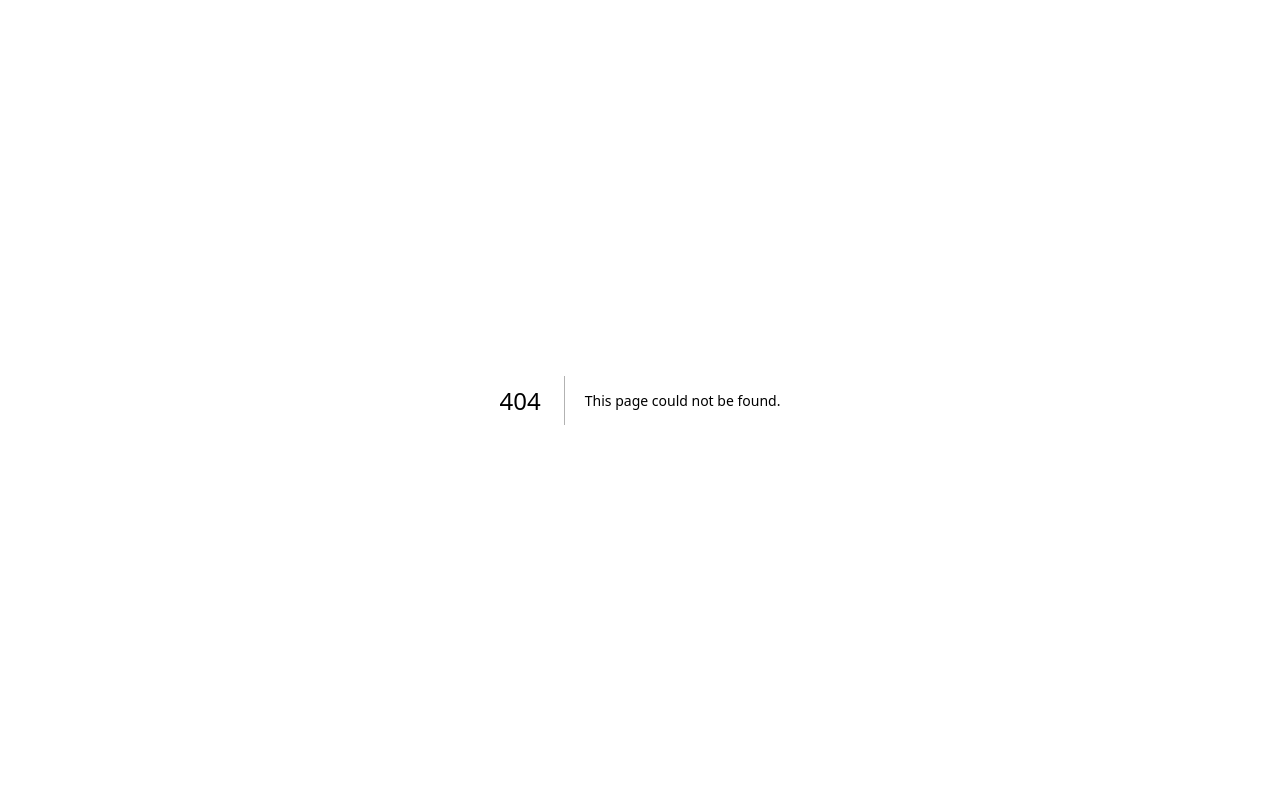
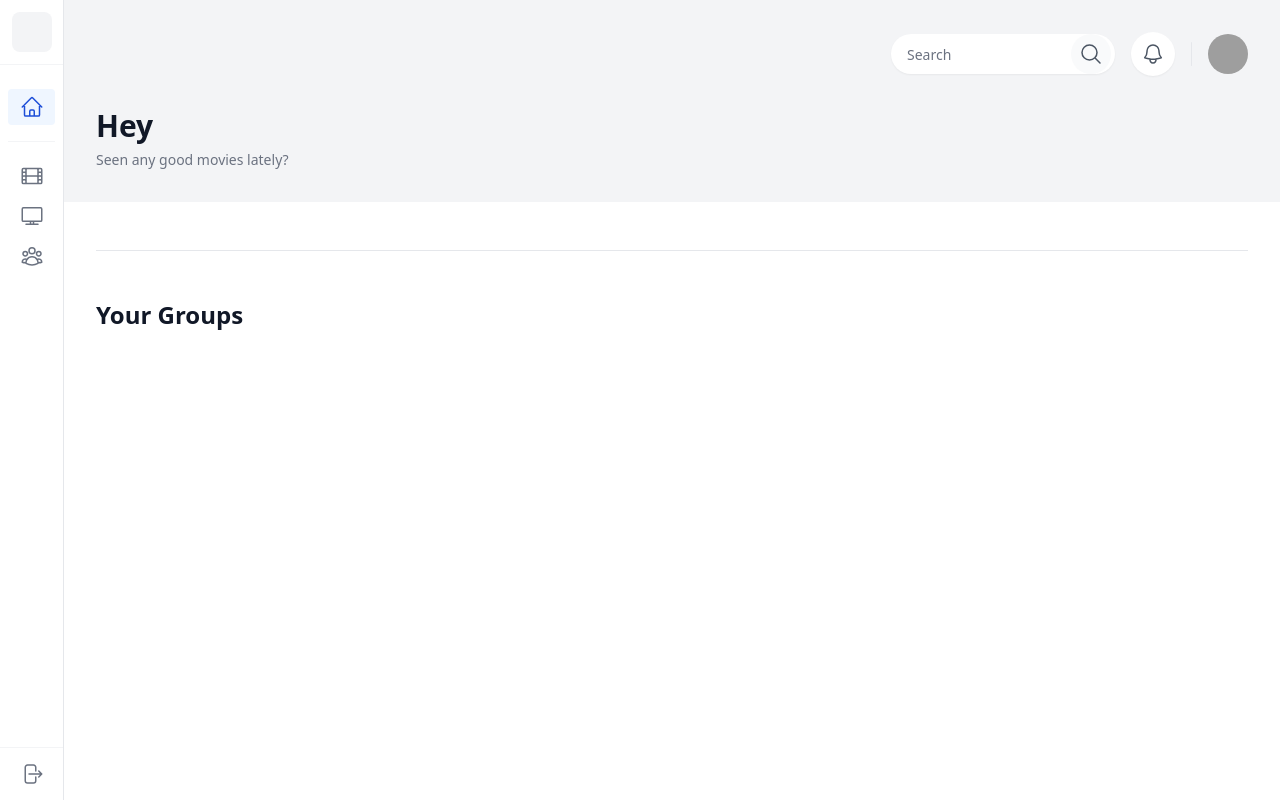
Before and after one commit to JTy3/movie-club-nextjs, a Next.js app: page /app/groups in a window 1280 px wide. Before the commit this address had no page. Built offline with nearby package versions, Linux system fonts and the light colour scheme; no server answers; grey boxes are pictures that could not be loaded.

Commit message:
Chore: Clean up SVGs and start nested app pages

```diff
--- a/components/Dashboard/Banner/index.tsx
+++ b/components/Dashboard/Banner/index.tsx
@@ -1,3 +1,4 @@
+import { BellIcon, MagnifyingGlassIcon } from "@heroicons/react/24/outline";
 import { useSession } from "next-auth/react";
 
 const Banner: React.FC = () => {
@@ -25,20 +26,7 @@ const Banner: React.FC = () => {
                 className="absolute end-1 top-1/2 -translate-y-1/2 rounded-full bg-gray-50 p-2 text-gray-600 transition hover:text-gray-700"
               >
                 <span className="sr-only">Search</span>
-                <svg
-                  xmlns="http://www.w3.org/2000/svg"
-                  className="h-4 w-4"
-                  fill="none"
-                  viewBox="0 0 24 24"
-                  stroke="currentColor"
-                  stroke-width="2"
-                >
-                  <path
-                    stroke-linecap="round"
-                    stroke-linejoin="round"
-                    d="M21 21l-6-6m2-5a7 7 0 11-14 0 7 7 0 0114 0z"
-                  />
-                </svg>
+                <MagnifyingGlassIcon className="h-6 w-6" />
               </button>
             </div>
 
@@ -47,20 +35,7 @@ const Banner: React.FC = () => {
               className="block shrink-0 rounded-full bg-white p-2.5 text-gray-600 shadow-sm hover:text-gray-700"
             >
               <span className="sr-only">Notifications</span>
-              <svg
-                xmlns="http://www.w3.org/2000/svg"
-                className="h-5 w-5"
-                fill="none"
-                viewBox="0 0 24 24"
-                stroke="currentColor"
-                stroke-width="2"
-              >
-                <path
-                  stroke-linecap="round"
-                  stroke-linejoin="round"
-                  d="M15 17h5l-1.405-1.405A2.032 2.032 0 0118 14.158V11a6.002 6.002 0 00-4-5.659V5a2 2 0 10-4 0v.341C7.67 6.165 6 8.388 6 11v3.159c0 .538-.214 1.055-.595 1.436L4 17h5m6 0v1a3 3 0 11-6 0v-1m6 0H9"
-                />
-              </svg>
+              <BellIcon className="h-6 w-6" />
             </a>
           </div>
 
--- a/components/Dashboard/DashboardNav/index.tsx
+++ b/components/Dashboard/DashboardNav/index.tsx
@@ -1,11 +1,18 @@
-import { HomeIcon } from "@heroicons/react/24/solid";
-import { useSession, signOut } from "next-auth/react";
-import { Button } from "@/components/ui";
+import {
+  HomeIcon,
+  UserGroupIcon,
+  FilmIcon,
+  TvIcon,
+  ArrowRightOnRectangleIcon,
+} from '@heroicons/react/24/outline';
+import { useSession, signOut } from 'next-auth/react';
+import { Button } from '@/components/ui';
+import Link from 'next/link';
 
 const DashboardNav: React.FC = () => {
   const { data: session } = useSession();
   return (
-    <div className="h-screen sticky top-0 flex h-screen w-16 flex-col justify-between border-e bg-white">
+    <div className="h-screen sticky top-0 flex w-16 flex-col justify-between border-e bg-white">
       <div>
         <div className="inline-flex h-16 w-16 items-center justify-center">
           <span className="grid h-10 w-10 place-content-center rounded-lg bg-gray-100 text-xs text-gray-600">
@@ -21,64 +28,45 @@ const DashboardNav: React.FC = () => {
                 className="t group relative flex justify-center rounded bg-blue-50 px-2 py-1.5 text-blue-700"
               >
                 <HomeIcon className="h-6 w-6" />
-
                 <span className="absolute start-full top-1/2 ms-4 -translate-y-1/2 rounded bg-gray-900 px-2 py-1.5 text-xs font-medium text-white opacity-0 group-hover:opacity-100">
-                  General
+                  Home
                 </span>
               </a>
             </div>
 
             <ul className="space-y-1 border-t border-gray-100 pt-4">
               <li>
-                <a
-                  href=""
+                <Link
+                  href={`/app/movies`}
                   className="group relative flex justify-center rounded px-2 py-1.5 text-gray-500 hover:bg-gray-50 hover:text-gray-700"
                 >
-                  <svg
-                    xmlns="http://www.w3.org/2000/svg"
-                    className="h-5 w-5 opacity-75"
-                    fill="none"
-                    viewBox="0 0 24 24"
-                    stroke="currentColor"
-                    stroke-width="2"
-                  >
-                    <path
-                      stroke-linecap="round"
-                      stroke-linejoin="round"
-                      d="M17 20h5v-2a3 3 0 00-5.356-1.857M17 20H7m10 0v-2c0-.656-.126-1.283-.356-1.857M7 20H2v-2a3 3 0 015.356-1.857M7 20v-2c0-.656.126-1.283.356-1.857m0 0a5.002 5.002 0 019.288 0M15 7a3 3 0 11-6 0 3 3 0 016 0zm6 3a2 2 0 11-4 0 2 2 0 014 0zM7 10a2 2 0 11-4 0 2 2 0 014 0z"
-                    />
-                  </svg>
-
+                  <FilmIcon className="h-6 w-6" />
                   <span className="absolute start-full top-1/2 ms-4 -translate-y-1/2 rounded bg-gray-900 px-2 py-1.5 text-xs font-medium text-white opacity-0 group-hover:opacity-100">
-                    Teams
+                    Movies
                   </span>
-                </a>
+                </Link>
               </li>
-
               <li>
-                <a
-                  href=""
+                <Link
+                  href={`/app/tv-shows`}
                   className="group relative flex justify-center rounded px-2 py-1.5 text-gray-500 hover:bg-gray-50 hover:text-gray-700"
                 >
-                  <svg
-                    xmlns="http://www.w3.org/2000/svg"
-                    className="h-5 w-5 opacity-75"
-                    fill="none"
-                    viewBox="0 0 24 24"
-                    stroke="currentColor"
-                    stroke-width="2"
-                  >
-                    <path
-                      stroke-linecap="round"
-                      stroke-linejoin="round"
-                      d="M16 7a4 4 0 11-8 0 4 4 0 018 0zM12 14a7 7 0 00-7 7h14a7 7 0 00-7-7z"
-                    />
-                  </svg>
-
+                  <TvIcon className="h-6 w-6" />
                   <span className="absolute start-full top-1/2 ms-4 -translate-y-1/2 rounded bg-gray-900 px-2 py-1.5 text-xs font-medium text-white opacity-0 group-hover:opacity-100">
-                    Account
+                    TV Shows
                   </span>
-                </a>
+                </Link>
+              </li>
+              <li>
+                <Link
+                  href={`/app/groups`}
+                  className="group relative flex justify-center rounded px-2 py-1.5 text-gray-500 hover:bg-gray-50 hover:text-gray-700"
+                >
+                  <UserGroupIcon className="h-6 w-6" />
+                  <span className="absolute start-full top-1/2 ms-4 -translate-y-1/2 rounded bg-gray-900 px-2 py-1.5 text-xs font-medium text-white opacity-0 group-hover:opacity-100">
+                    Groups
+                  </span>
+                </Link>
               </li>
             </ul>
           </nav>
@@ -92,21 +80,7 @@ const DashboardNav: React.FC = () => {
           type="submit"
           className="group relative flex w-full justify-center rounded-lg px-2 py-1.5 text-sm text-gray-500 hover:bg-gray-50 hover:text-gray-700"
         >
-          <svg
-            xmlns="http://www.w3.org/2000/svg"
-            className="h-5 w-5 opacity-75"
-            fill="none"
-            viewBox="0 0 24 24"
-            stroke="currentColor"
-            stroke-width="2"
-          >
-            <path
-              stroke-linecap="round"
-              stroke-linejoin="round"
-              d="M17 16l4-4m0 0l-4-4m4 4H7m6 4v1a3 3 0 01-3 3H6a3 3 0 01-3-3V7a3 3 0 013-3h4a3 3 0 013 3v1"
-            />
-          </svg>
-
+          <ArrowRightOnRectangleIcon className="h-6 w-6" />
           <span className="absolute start-full top-1/2 ms-4 -translate-y-1/2 rounded bg-gray-900 px-2 py-1.5 text-xs font-medium text-white opacity-0 group-hover:opacity-100">
             Logout
           </span>
@@ -116,4 +90,4 @@ const DashboardNav: React.FC = () => {
   );
 };
 
-export default DashboardNav
+export default DashboardNav;
--- a/components/HeaderNav/index.tsx
+++ b/components/HeaderNav/index.tsx
@@ -1,5 +1,6 @@
 import { Button } from "../ui";
 import { useSession, signIn, signOut } from "next-auth/react";
+import { UserIcon } from "@heroicons/react/24/outline";
 
 const HeaderNav: React.FC = () => {
   const { data: session } = useSession();
@@ -13,15 +14,7 @@ const HeaderNav: React.FC = () => {
             type="button"
           >
             <span className="sr-only">Account</span>
-            <svg
-              className="h-5 w-5"
-              fill="none"
-              stroke="currentColor"
-              viewBox="0 0 24 24"
-              xmlns="http://www.w3.org/2000/svg"
-            >
-              <path d="M16 7a4 4 0 11-8 0 4 4 0 018 0zM12 14a7 7 0 00-7 7h14a7 7 0 00-7-7z"></path>
-            </svg>
+            <UserIcon className="h-6 w-6" />
           </button>
         </div>
 
--- /dev/null
+++ b/pages/app/groups/index.tsx
@@ -0,0 +1,20 @@
+import { DashboardNav, Banner } from "@/components/Dashboard";
+
+const MyGroupsPage = () => {
+  return (
+    <div className="flex">
+      <DashboardNav />
+      <div className="w-full">
+        <Banner />
+        <div className="mx-auto max-w-screen-xl px-4 sm:px-6 lg:px-8">
+          <hr className="my-12" />
+          <h2 className="text-xl font-bold text-gray-900 sm:text-2xl">
+            Your Groups
+          </h2>
+        </div>
+      </div>
+    </div>
+  );
+};
+
+export default MyGroupsPage;
--- /dev/null
+++ b/pages/app/movies/index.tsx
@@ -0,0 +1,20 @@
+import { DashboardNav, Banner } from "@/components/Dashboard";
+
+const MyMoviePage = () => {
+  return (
+    <div className="flex">
+      <DashboardNav />
+      <div className="w-full">
+        <Banner />
+        <div className="mx-auto max-w-screen-xl px-4 sm:px-6 lg:px-8">
+          <hr className="my-12" />
+          <h2 className="text-xl font-bold text-gray-900 sm:text-2xl">
+            Your Movies
+          </h2>
+        </div>
+      </div>
+    </div>
+  );
+};
+
+export default MyMoviePage;
--- /dev/null
+++ b/pages/app/tv-shows/index.tsx
@@ -0,0 +1,20 @@
+import { DashboardNav, Banner } from "@/components/Dashboard";
+
+const MyTvPage = () => {
+  return (
+    <div className="flex">
+      <DashboardNav />
+      <div className="w-full">
+        <Banner />
+        <div className="mx-auto max-w-screen-xl px-4 sm:px-6 lg:px-8">
+          <hr className="my-12" />
+          <h2 className="text-xl font-bold text-gray-900 sm:text-2xl">
+            Your TV Shows
+          </h2>
+        </div>
+      </div>
+    </div>
+  );
+};
+
+export default MyTvPage;
```
Also changed, not shown: lib/tmdb.ts (added, +7 -0 lines), 1 other file (tests, documents, lock files or other folders).
